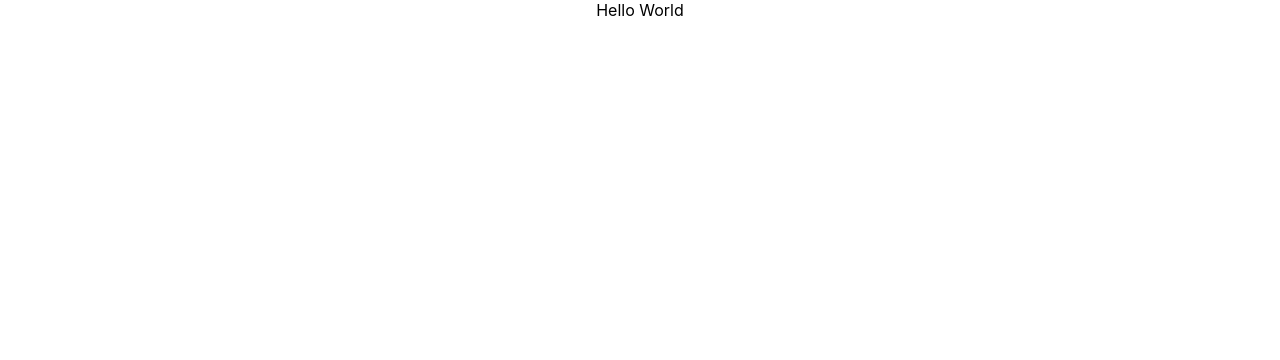
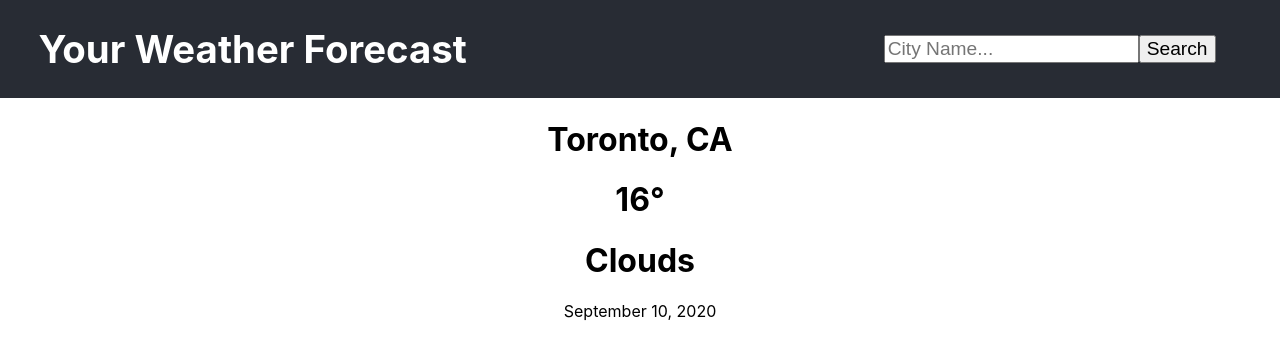
Before and after one commit to KyleBlackie/weather-app, a React (Create React App) app: page / in a window 1280 px wide. Shown: the top 360 px of the page. Built offline with nearby package versions, Linux system fonts and the light colour scheme.

Commit message:
Implemented header and began work on the main components

```diff
--- a/src/App.css
+++ /dev/null
@@ -1,38 +0,0 @@
-.App {
-  text-align: center;
-}
-
-.App-logo {
-  height: 40vmin;
-  pointer-events: none;
-}
-
-@media (prefers-reduced-motion: no-preference) {
-  .App-logo {
-    animation: App-logo-spin infinite 20s linear;
-  }
-}
-
-.App-header {
-  background-color: #282c34;
-  min-height: 100vh;
-  display: flex;
-  flex-direction: column;
-  align-items: center;
-  justify-content: center;
-  font-size: calc(10px + 2vmin);
-  color: white;
-}
-
-.App-link {
-  color: #61dafb;
-}
-
-@keyframes App-logo-spin {
-  from {
-    transform: rotate(0deg);
-  }
-  to {
-    transform: rotate(360deg);
-  }
-}
--- a/src/App.js
+++ b/src/App.js
@@ -1,12 +1,14 @@
 import React, { Component } from "react";
-import Header from './components/Header';
-import "./App.css";
+import Header from "./components/Header";
+import WeatherCard from "./components/WeatherCard";
+import "./styling/App.css";
 
 class App extends Component {
   render() {
     return (
       <div className="App">
         <Header />
+        <WeatherCard />
       </div>
     );
   }
--- a/src/components/Header.js
+++ b/src/components/Header.js
@@ -1,9 +1,16 @@
-import React, { Component } from 'react';
+import React, { Component } from "react";
+import SearchBar from "./SearchBar";
+import "../styling/Header.css";
 
 export class Header extends Component {
-    render() {
-        return (<div>Hello World</div>);
-    }
+  render() {
+    return (
+      <div className="header">
+        <h1>Your Weather Forecast</h1>
+        <SearchBar />
+      </div>
+    );
+  }
 }
 
 export default Header;
--- /dev/null
+++ b/src/components/Helpers.js
@@ -0,0 +1,43 @@
+export const getDate = () => {
+  let [month, date, year] = new Date().toLocaleDateString().split("/");
+
+  // return an object containing the month, date and year
+  return {
+    month,
+    date,
+    year,
+  };
+};
+
+export const getMonthFromInt = (month) => {
+  month = parseInt(month);
+
+  switch (month) {
+    case 1:
+      return "January";
+    case 2:
+      return "February";
+    case 3:
+      return "March";
+    case 4:
+      return "April";
+    case 5:
+      return "May";
+    case 6:
+      return "June";
+    case 7:
+      return "July";
+    case 8:
+      return "August";
+    case 9:
+      return "September";
+    case 10:
+      return "October";
+    case 11:
+      return "November";
+    case 12:
+      return "December";
+    default:
+      return "Error Month Not Available";
+  }
+};
--- /dev/null
+++ b/src/components/MainWeatherInfo.js
@@ -0,0 +1,15 @@
+import React, { Component } from "react";
+
+export class MainWeatherInfo extends Component {
+  render() {
+    return (
+      <div>
+        <h1>Toronto, CA</h1>
+        <h1>16°</h1>
+        <h1>Clouds</h1>
+      </div>
+    );
+  }
+}
+
+export default MainWeatherInfo;
--- /dev/null
+++ b/src/components/RetrievalDate.js
@@ -0,0 +1,21 @@
+import React, { Component } from "react";
+import { getDate, getMonthFromInt } from "./Helpers.js";
+
+export class RetrievalDate extends Component {
+  constructor(props) {
+    super(props);
+    this.state = { date: getDate() };
+  }
+
+  render() {
+    return (
+      <div>
+        {`${getMonthFromInt(this.state.date.month)} ${this.state.date.date}, ${
+          this.state.date.year
+        }`}
+      </div>
+    );
+  }
+}
+
+export default RetrievalDate;
--- /dev/null
+++ b/src/components/SearchBar.js
@@ -0,0 +1,15 @@
+import React, { Component } from "react";
+import "../styling/SearchBar.css";
+
+export class SearchBar extends Component {
+  render() {
+    return (
+      <div className="searchInputs">
+        <input type="text" id="searchInput" placeholder="City Name..."></input>
+        <button type="button">Search</button>
+      </div>
+    );
+  }
+}
+
+export default SearchBar;
--- a/src/components/WeatherCard.js
+++ b/src/components/WeatherCard.js
@@ -0,0 +1,19 @@
+import React, { Component } from "react";
+import MainWeatherInfo from "./MainWeatherInfo";
+import RetrievalDate from "./RetrievalDate";
+
+//import "../styling/WeatherCard.css";
+
+export class WeatherCard extends Component {
+  render() {
+    return (
+      <div>
+        <MainWeatherInfo />
+
+        <RetrievalDate />
+      </div>
+    );
+  }
+}
+
+export default WeatherCard;
--- /dev/null
+++ b/src/styling/App.css
@@ -0,0 +1,7 @@
+.App {
+  text-align: center;
+}
+
+.App-link {
+  color: #61dafb;
+}
--- /dev/null
+++ b/src/styling/Header.css
@@ -0,0 +1,12 @@
+.header {
+  background-color: #282c34;
+  height: 60px;
+  overflow: hidden;
+  display: flex;
+  flex-direction: row;
+  align-items: center;
+  justify-content: space-between;
+  font-size: 1.5vw;
+  padding: 1em 2em;
+  color: white;
+}
--- /dev/null
+++ b/src/styling/SearchBar.css
@@ -0,0 +1,11 @@
+button {
+    font-size: 1.5vw;
+  }
+
+  input {
+    font-size: 1.5vw;
+  }
+
+  .searchInputs {
+    width: 30vw;
+  }
```
Also changed, not shown: src/images/searchImg.png (added).
